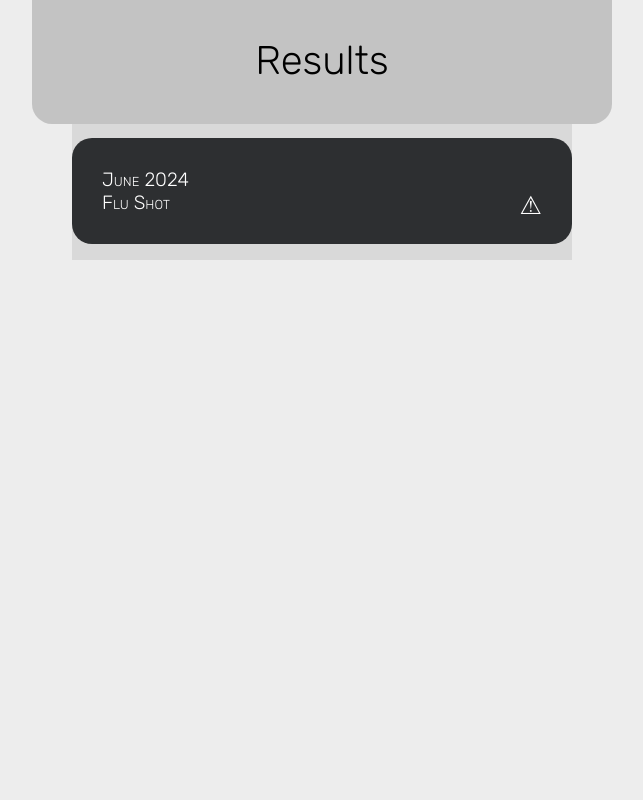
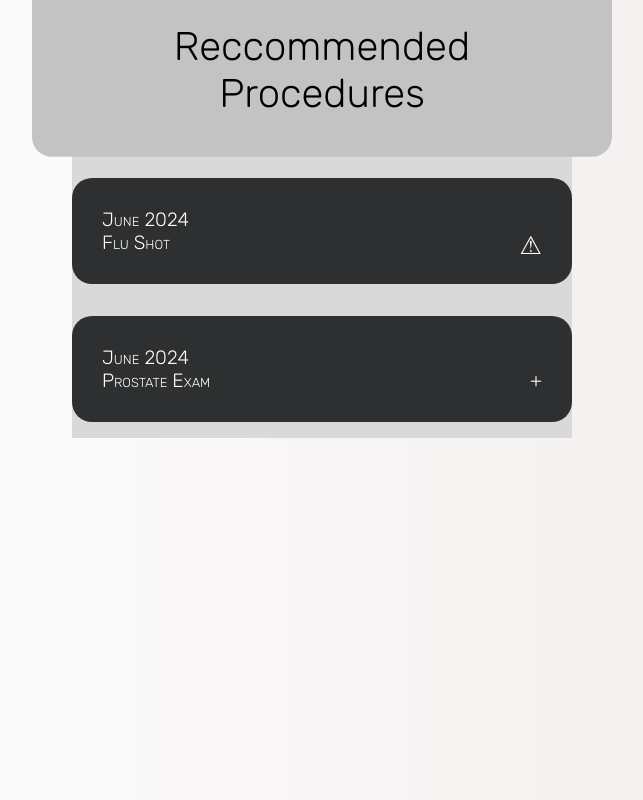
Before and after one commit to mukarramarif/HacksForHealth_BravoSix, a plain HTML site: page public/results.html in a window 1280 px wide. Shown: the whole page, without its empty margins (318-961 px from the left). Drawn offline with Linux system fonts and the light colour scheme.

Commit message:
implemented for loop for multiple jsons

```diff
--- a/public/results.html
+++ b/public/results.html
@@ -8,7 +8,7 @@
 </head>
 <link rel="stylesheet" href="styles/stylesResults.css">
 <body>
-    <h1 class="header">Results</h1>
+    <h1 class="header">Reccommended Procedures</h1>
 
 <nav id="cards">
 
--- a/public/scripts/scriptResults.js
+++ b/public/scripts/scriptResults.js
@@ -1,11 +1,13 @@
 window.onload = makeCards;
 
-let json = '{"card":"flu", "date":"2000-01", "urgent": true}';
-let obj = JSON.parse(json)
+let json = ['{"card":"flu", "date":"2000-01", "urgent": true}', '{"card":"pros", "date":"2000-01", "urgent": false}'];
 
 function makeCards(){
 
     let cards = document.getElementById("cards");
+
+    for (let i = 0; i < json.length; i++){
+    let obj = JSON.parse(json[i]);
     let currCard = "<label for=\"" + obj.card + "\">";
 
     //urgent or not
@@ -54,7 +56,9 @@ function makeCards(){
 
     currCard += riskList;
 
-    cards.innerHTML = currCard;
+    cards.innerHTML += currCard;
+    }
+
 }
 
 let fluRisks = "<li>Fever</li><li>Aching Muscles</li><li>Chills and Sweats</li><li>Headache</li><li>Cough</li><li>Runny or Stuffy Nose</li><li>Sore Throat</li></ul>";
--- a/public/styles/stylesResults.css
+++ b/public/styles/stylesResults.css
@@ -1,5 +1,5 @@
 body {
-  background-color : #ededed;
+  background-image: linear-gradient(to right, rgba(249, 186, 186, 0), rgb(241, 236, 236));
   font-family: "Rubik", sans-serif;
   font-optical-sizing: auto;
   font-weight: 300;
@@ -34,7 +34,7 @@ nav {
   width : 500px;
   background: #d9d9d9;
   margin: auto;
-  padding-top: 130px;
+  padding-top: 170px;
 }
 
 span {
```
